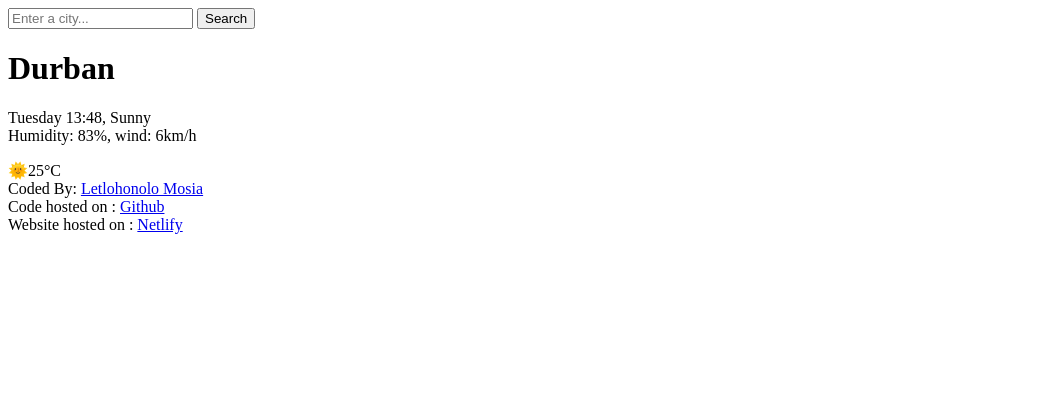
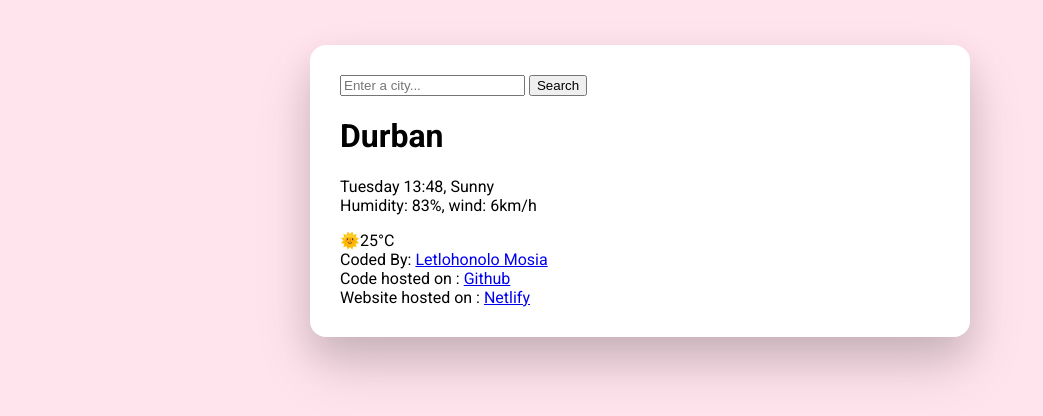
Before and after one commit to Letlohonolo/weatherForecast, a plain HTML site: page index.html in a window 1280 px wide. Shown: the whole page, without its empty margins (0-1043 px from the left). Drawn offline with Linux system fonts and the light colour scheme.

Commit message:
styled main container

```diff
--- a/index.html
+++ b/index.html
@@ -3,9 +3,17 @@
   <head>
     <meta charset="UTF-8" />
     <meta name="viewport" content="width=device-width, initial-scale=1.0" />
+    <link rel="preconnect" href="https://fonts.googleapis.com" />
+    <link rel="preconnect" href="https://fonts.gstatic.com" crossorigin />
+    <link
+      href="https://fonts.googleapis.com/css2?family=Roboto:ital,wght@0,100..900;1,100..900&display=swap"
+      rel="stylesheet"
+    />
+    <link rel="stylesheet" href="src/style.css" />
     <title>Weather Forecast App</title>
   </head>
   <body>
+    <div class="weather-app">
       <header>
         <form>
           <input type="search" placeholder="Enter a city..." required />
@@ -43,5 +51,6 @@
           >Netlify</a
         >
       </footer>
+    </div>
   </body>
 </html>
--- /dev/null
+++ b/src/style.css
@@ -0,0 +1,13 @@
+body {
+  background-color: #ffe3ed;
+  font-family: "Roboto", sans-serif;
+}
+
+.weather-app {
+  background-color: white;
+  max-width: 600px;
+  margin: 45px auto;
+  box-shadow: 0 30px 60px rgba(0, 0, 0, 0.12), 0 18px 36px rgba(0, 0, 0, 0.12);
+  border-radius: 16px;
+  padding: 30px;
+}
```
Lines whose indentation alone changed are shown as unchanged.
